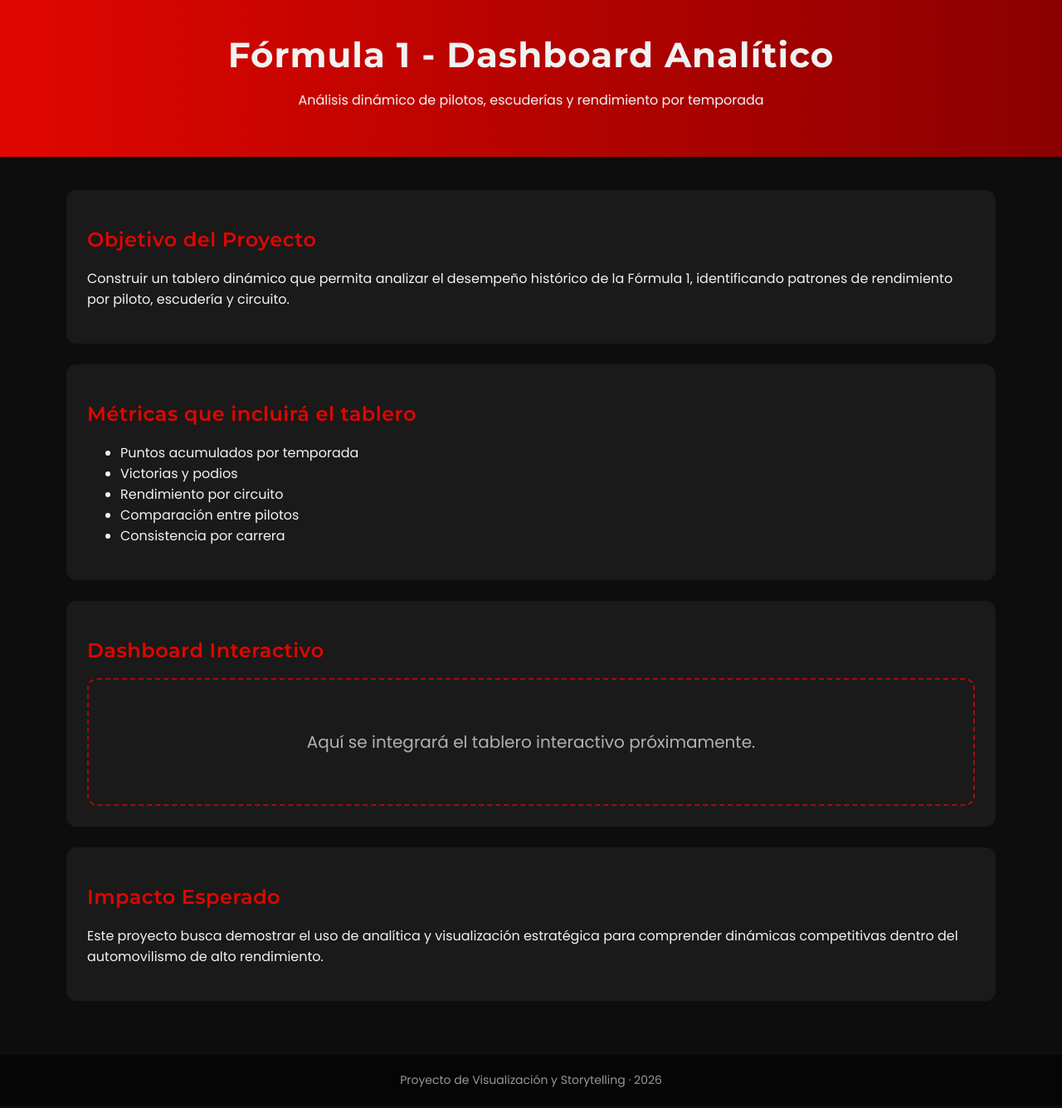
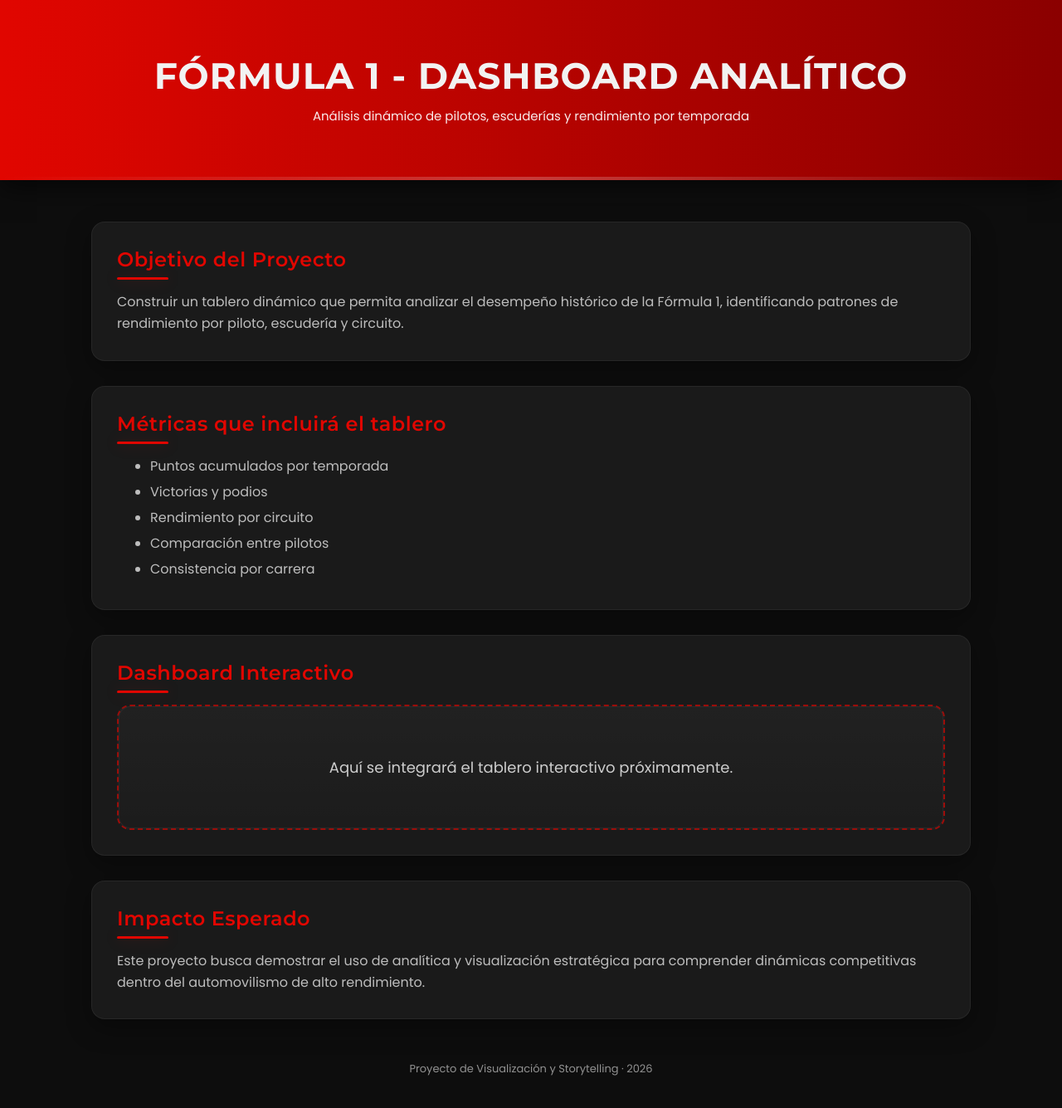
Before and after one commit to victorbonilla0611/proyecto_final_storytelling, a plain HTML site: page index.html in a window 1280 px wide. Shown: the whole page at 83% size. Drawn offline with Linux system fonts and the light colour scheme.

Commit message:
Update index.html

```diff
--- a/index.html
+++ b/index.html
@@ -1,10 +1,12 @@
 <!doctype html>
 <html lang="es">
 <head>
-<link href="https://fonts.googleapis.com/css2?family=Montserrat:wght@600;700&family=Poppins:wght@300;400;500&display=swap" rel="stylesheet">
   <meta charset="utf-8" />
   <meta name="viewport" content="width=device-width,initial-scale=1" />
   <title>F1 Analytics Dashboard</title>
+
+  <!-- Tipografías profesionales -->
+  <link href="https://fonts.googleapis.com/css2?family=Montserrat:wght@600;700&family=Poppins:wght@300;400;500&display=swap" rel="stylesheet">
 
   <style>
     :root{
@@ -12,62 +14,166 @@
       --black:#0D0D0D;
       --gray:#1A1A1A;
       --text:#F2F2F2;
+      --muted:#BDBDBD;
+
+      --shadow: 0 18px 45px rgba(0,0,0,.45);
+      --shadow2: 0 10px 30px rgba(0,0,0,.35);
+      --glow: 0 0 0 1px rgba(225,6,0,.25), 0 0 30px rgba(225,6,0,.18);
     }
 
+    *{ box-sizing: border-box; }
+
+    /* Fondo con “luz” roja sutil */
     body{
       margin:0;
-  font-family: 'Poppins', sans-serif;
-  background-color: var(--black);
-  color: var(--text);
+      font-family:'Poppins', sans-serif;
+      color:var(--text);
+      background:
+        radial-gradient(900px 380px at 15% 0%, rgba(225,6,0,.22), transparent 60%),
+        radial-gradient(900px 380px at 85% 0%, rgba(225,6,0,.14), transparent 60%),
+        var(--black);
     }
 
+    /* Header F1 */
     header{
       background: linear-gradient(90deg, var(--f1-red), #8B0000);
-  padding:40px;
+      padding:64px 20px;
+      text-align:center;
+      position:relative;
+      overflow:hidden;
+      box-shadow: 0 10px 28px rgba(0,0,0,.55);
+    }
+
+    /* “Race stripe” sutil en el header */
+    header::after{
+      content:"";
+      position:absolute;
+      left:-20%;
+      top:0;
+      height:100%;
+      width:140%;
+      background: linear-gradient(90deg, rgba(255,255,255,.10), rgba(255,255,255,0));
+      transform: skewX(-18deg) translateX(-60%);
+      animation: stripe 1.2s ease-out forwards;
+      pointer-events:none;
+    }
+
+    /* Línea roja tipo “pit lane” debajo del header */
+    header::before{
+      content:"";
+      position:absolute;
+      left:0; right:0; bottom:0;
+      height:4px;
+      background: linear-gradient(90deg, transparent, rgba(255,255,255,.25), transparent);
+      opacity:.9;
+    }
+
+    @keyframes stripe{
+      to{ transform: skewX(-18deg) translateX(40%); opacity: 0; }
+    }
+
+    header h1{
+      font-family:'Montserrat', sans-serif;
+      font-weight:700;
+      font-size:44px;
+      letter-spacing:1px;
+      text-transform:uppercase;
+      margin:0;
+    }
+
+    header p{
+      margin:10px 0 0;
+      font-size:15px;
+      color: rgba(255,255,255,.92);
+    }
+
+    /* Contenedor principal */
+    section{
+      max-width:1100px;
+      margin:50px auto;
+      padding:0 20px;
+      animation: fadeUp .6s ease-out both;
+      animation-delay: .08s;
+    }
+
+    @keyframes fadeUp{
+      from{ opacity:0; transform: translateY(10px); }
+      to{ opacity:1; transform: translateY(0); }
+    }
+
+    /* Cards premium */
+    .card{
+      background: var(--gray);
+      padding:30px;
+      border-radius:16px;
+      margin-bottom:30px;
+      border:1px solid rgba(255,255,255,.06);
+      box-shadow: var(--shadow2);
+      transition: transform .22s ease, box-shadow .22s ease, border-color .22s ease;
+    }
+    .card:hover{
+      transform: translateY(-4px);
+      border-color: rgba(225,6,0,.4);
+      box-shadow: var(--shadow), var(--glow);
+    }
+
+    /* Títulos con subrayado rojo */
+    h2{
+      margin:0 0 14px;
+      color: var(--f1-red);
+      font-family:'Montserrat', sans-serif;
+      font-weight:600;
+      letter-spacing:.5px;
+      position:relative;
+      padding-bottom:10px;
+    }
+    h2::after{
+      content:"";
+      position:absolute;
+      left:0;
+      bottom:0;
+      height:3px;
+      width:62px;
+      background: var(--f1-red);
+      border-radius:999px;
+      box-shadow: 0 0 18px rgba(225,6,0,.25);
+    }
+
+    p{ margin:0; color: var(--muted); line-height:1.65; }
+    ul{ margin:10px 0 0; color: var(--muted); }
+    li{ margin:6px 0; }
+
+    /* Placeholder del dashboard */
+    .dashboard-placeholder{
+      margin-top:12px;
+      border:2px dashed rgba(225,6,0,.65);
+      padding:60px 18px;
+      text-align:center;
+      border-radius:16px;
+      font-size:18px;
+      background: linear-gradient(180deg, rgba(255,255,255,.03), rgba(255,255,255,.01));
+      box-shadow: inset 0 0 0 1px rgba(255,255,255,.05);
+      color: rgba(255,255,255,.78);
+    }
+
+    /* Footer */
+    footer{
+      max-width:1100px;
+      margin:0 auto 40px;
+      padding:0 20px;
+      color: rgba(255,255,255,.55);
+      font-size:13px;
       text-align:center;
     }
 
-header h1{
-  margin:0;
-  font-size:42px;
-  font-family: 'Montserrat', sans-serif;
-  font-weight:700;
-  letter-spacing:1px;
+    /* Accesibilidad */
+    @media (prefers-reduced-motion: reduce){
+      *{ animation:none !important; transition:none !important; }
     }
 
-section{
-  padding:40px 80px;
-}
-
-.card{
-  background-color: var(--gray);
-  padding:25px;
-  border-radius:12px;
-  margin-bottom:25px;
-}
-
-h2{
-  color: var(--f1-red);
-  font-family: 'Montserrat', sans-serif;
-  font-weight:600;
-  letter-spacing:0.5px;
-}
-
-.dashboard-placeholder{
-  border:2px dashed var(--f1-red);
-  padding:60px;
-  text-align:center;
-  border-radius:12px;
-  font-size:20px;
-  opacity:0.7;
-}
-
-footer{
-  background-color:#000;
-  text-align:center;
-  padding:20px;
-  font-size:14px;
-  opacity:0.6;
+    @media (max-width: 700px){
+      header h1{ font-size:32px; }
+      .dashboard-placeholder{ padding:40px 14px; }
     }
   </style>
 </head>
```
Lines whose indentation alone changed are shown as unchanged.
